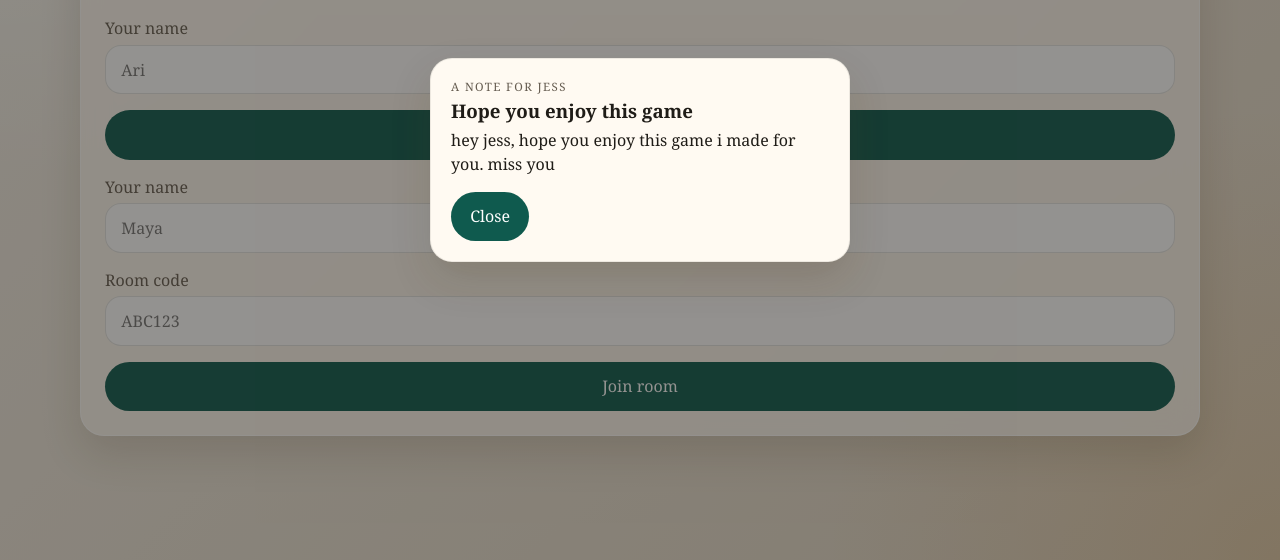
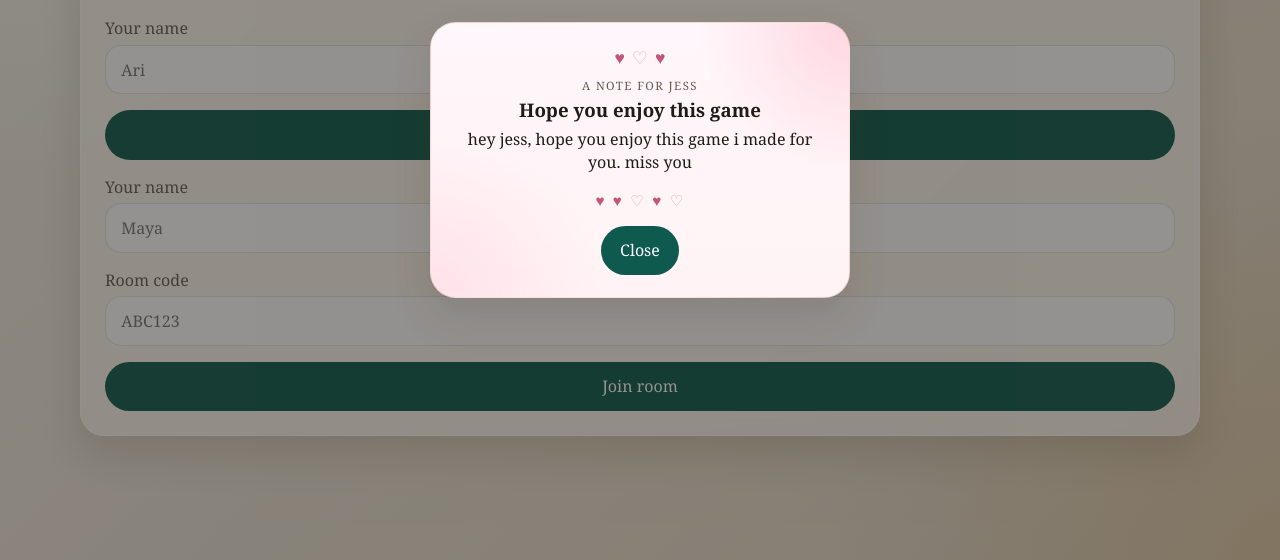
Before and after one commit to plmokn210/anagrams, a website: page public/index.html in a window 1280 px wide. Shown: the part 240-800 px from the top of the page. Drawn offline with Linux system fonts and the light colour scheme.

Commit message:
Refine special welcome modal

```diff
--- a/public/app.js
+++ b/public/app.js
@@ -4,7 +4,8 @@ const state = {
   room: null,
   eventSource: null,
   soundEnabled: localStorage.getItem('anagrams-sound-enabled') !== 'false',
-  audioContext: null
+  audioContext: null,
+  shownJessRoomKey: null
 };
 
 localStorage.setItem('anagrams-player-id', state.playerId);
@@ -106,6 +107,18 @@ function closeJessMessage() {
   elements.messageModal.classList.add('hidden');
 }
 
+function maybeShowJessMessage(roomCode) {
+  if (!shouldShowJessMessage(state.playerName) || !roomCode) {
+    return;
+  }
+  const roomKey = `${roomCode}:${normalizeNameForMessage(state.playerName)}`;
+  if (state.shownJessRoomKey === roomKey) {
+    return;
+  }
+  state.shownJessRoomKey = roomKey;
+  showJessMessage(state.playerName);
+}
+
 function getAudioContext() {
   if (state.audioContext) {
     return state.audioContext;
@@ -201,6 +214,7 @@ function setRoom(room) {
   elements.gamePanel.classList.remove('hidden');
   history.replaceState({}, '', `/?room=${room.code}`);
   applyRoomUpdate(room, false);
+  maybeShowJessMessage(room.code);
   connectEvents(room.code);
 }
 
@@ -460,9 +474,6 @@ elements.createForm.addEventListener('submit', async (event) => {
   try {
     persistName(name);
     await createRoom(name);
-    if (shouldShowJessMessage(name)) {
-      showJessMessage(name);
-    }
   } catch (error) {
     showToast(error.message);
   }
@@ -478,9 +489,6 @@ elements.joinForm.addEventListener('submit', async (event) => {
   try {
     persistName(name);
     await joinRoom(name, roomCode);
-    if (shouldShowJessMessage(name)) {
-      showJessMessage(name);
-    }
   } catch (error) {
     showToast(error.message);
   }
--- a/public/index.html
+++ b/public/index.html
@@ -134,9 +134,21 @@
 
     <div class="modal-backdrop hidden" id="message-modal">
       <div class="message-modal-card" role="dialog" aria-modal="true" aria-labelledby="message-modal-title">
+        <div class="heart-row" aria-hidden="true">
+          <span>♥</span>
+          <span>♡</span>
+          <span>♥</span>
+        </div>
         <p class="eyebrow">A note for Jess</p>
         <h3 id="message-modal-title">Hope you enjoy this game</h3>
         <p id="message-modal-body">hey jess, hope you enjoy this game i made for you. miss you</p>
+        <div class="heart-burst" aria-hidden="true">
+          <span>♥</span>
+          <span>♥</span>
+          <span>♡</span>
+          <span>♥</span>
+          <span>♡</span>
+        </div>
         <button id="message-modal-close" type="button">Close</button>
       </div>
     </div>
--- a/public/styles.css
+++ b/public/styles.css
@@ -421,11 +421,40 @@ h3 {
 
 .message-modal-card {
   width: min(100%, 420px);
-  padding: 1.25rem;
-  border-radius: 22px;
-  background: #fffaf2;
-  border: 1px solid rgba(31, 28, 23, 0.08);
+  padding: 1.35rem;
+  border-radius: 26px;
+  background:
+    radial-gradient(circle at top right, rgba(255, 186, 204, 0.55), transparent 30%),
+    radial-gradient(circle at bottom left, rgba(255, 220, 229, 0.75), transparent 34%),
+    linear-gradient(180deg, #fff7fb, #fff3f5);
+  border: 1px solid rgba(157, 61, 35, 0.12);
   box-shadow: var(--shadow);
+  text-align: center;
+}
+
+.heart-row,
+.heart-burst {
+  display: flex;
+  justify-content: center;
+  gap: 0.45rem;
+  color: #c65378;
+}
+
+.heart-row {
+  margin-bottom: 0.55rem;
+  font-size: 1.1rem;
+}
+
+.heart-burst {
+  margin: 0.95rem 0 1rem;
+  font-size: 0.95rem;
+  letter-spacing: 0.08em;
+}
+
+.heart-row span:nth-child(2),
+.heart-burst span:nth-child(3),
+.heart-burst span:nth-child(5) {
+  color: #e7a2b7;
 }
 
 .message-modal-card h3 {
@@ -433,11 +462,11 @@ h3 {
 }
 
 .message-modal-card p:last-of-type {
-  margin-bottom: 1rem;
+  margin-bottom: 0;
   line-height: 1.45;
 }
 
-toast {
+.toast {
   position: fixed;
   left: 50%;
   bottom: calc(24px + env(safe-area-inset-bottom));
```
